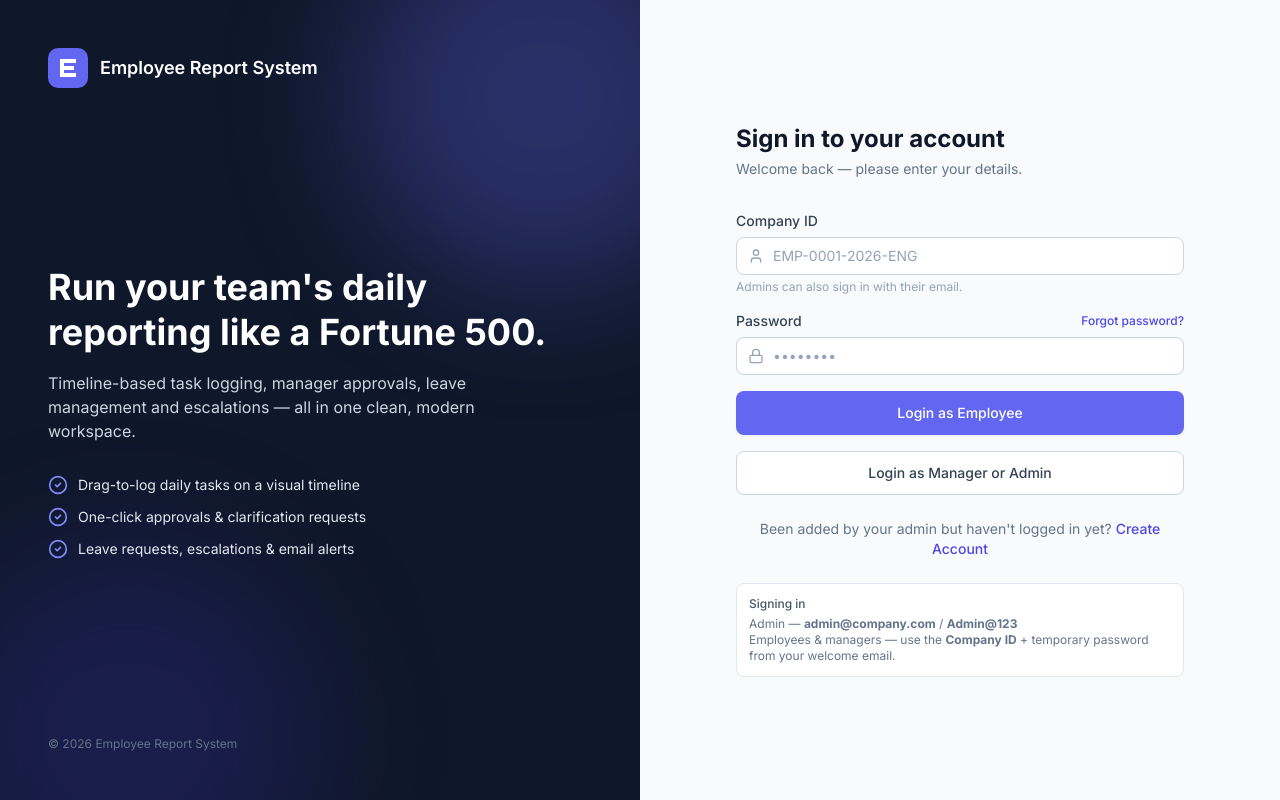
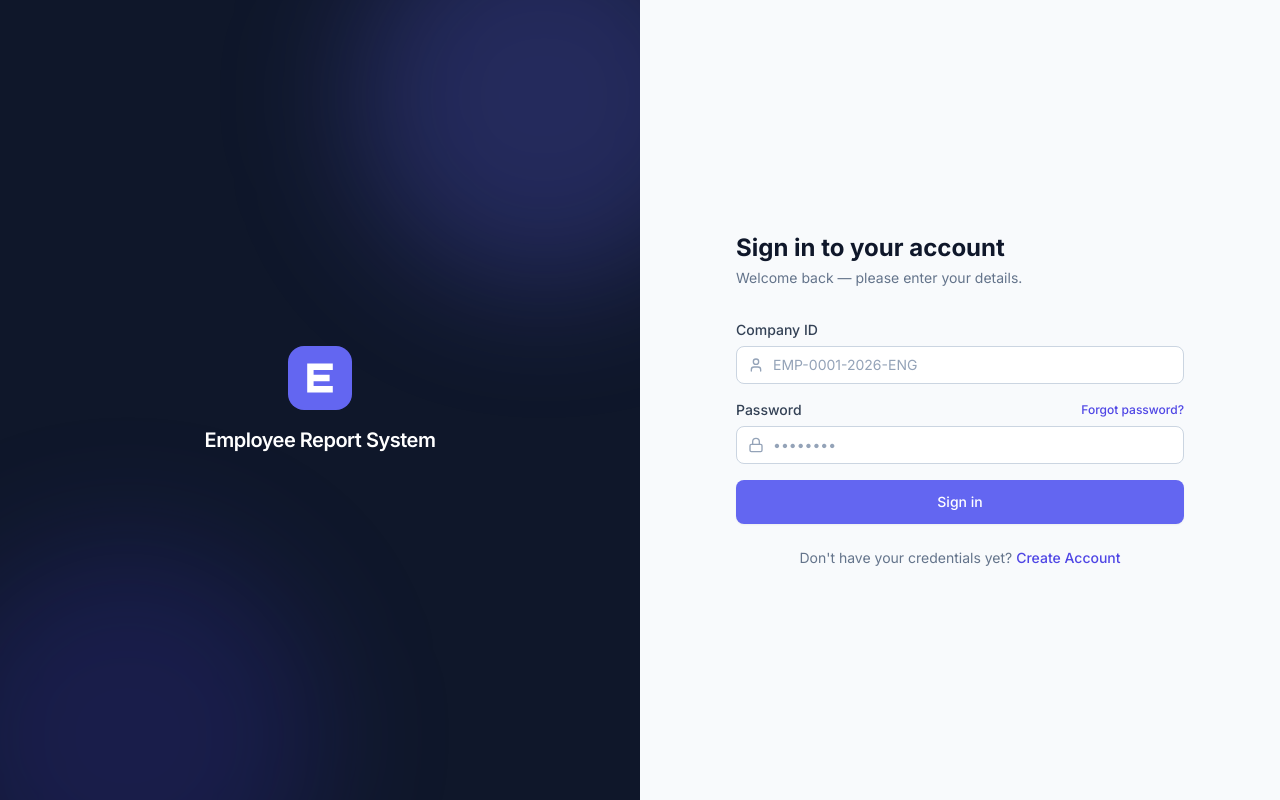
Before and after one commit to viswanath-0/employee-report-system-, a React (Vite) app in the folder frontend/: page /login in a window 1280 px wide. Built offline with nearby package versions, Linux system fonts and the light colour scheme; no server answers.

Commit message:
Switch email to Brevo API + simplify login UI

```diff
--- a/frontend/src/pages/auth/AuthShell.jsx
+++ b/frontend/src/pages/auth/AuthShell.jsx
@@ -1,41 +1,14 @@
-import { CheckCircle2 } from 'lucide-react'
-
 export function AuthShell({ children }) {
-  const year = new Date().getFullYear()
   return (
     <div className="flex min-h-screen">
-      {/* Branding panel */}
-      <div className="relative hidden w-1/2 flex-col justify-between overflow-hidden bg-sidebar p-12 text-white lg:flex">
-        <div className="pointer-events-none absolute -right-24 -top-24 h-96 w-96 rounded-full bg-brand-500/30 blur-3xl" />
+      {/* Branding panel — clean & professional, no marketing copy */}
+      <div className="relative hidden w-1/2 flex-col items-center justify-center overflow-hidden bg-sidebar p-12 text-white lg:flex">
+        <div className="pointer-events-none absolute -right-24 -top-24 h-96 w-96 rounded-full bg-brand-500/25 blur-3xl" />
         <div className="pointer-events-none absolute -bottom-32 -left-16 h-96 w-96 rounded-full bg-brand-700/20 blur-3xl" />
-
-        <div className="relative flex items-center gap-3">
-          <img src="/logo.svg" alt="logo" className="h-10 w-10" />
-          <span className="text-lg font-semibold">Employee Report System</span>
+        <div className="relative flex flex-col items-center gap-4">
+          <img src="/logo.svg" alt="logo" className="h-16 w-16" />
+          <span className="text-xl font-semibold tracking-tight">Employee Report System</span>
         </div>
-
-        <div className="relative">
-          <h1 className="text-4xl font-bold leading-tight">
-            Run your team&apos;s daily reporting like a Fortune 500.
-          </h1>
-          <p className="mt-4 max-w-md text-slate-300">
-            Timeline-based task logging, manager approvals, leave management and escalations —
-            all in one clean, modern workspace.
-          </p>
-          <ul className="mt-8 space-y-3 text-sm text-slate-200">
-            {[
-              'Drag-to-log daily tasks on a visual timeline',
-              'One-click approvals & clarification requests',
-              'Leave requests, escalations & email alerts',
-            ].map((f) => (
-              <li key={f} className="flex items-center gap-2.5">
-                <CheckCircle2 className="h-5 w-5 text-brand-400" /> {f}
-              </li>
-            ))}
-          </ul>
-        </div>
-
-        <p className="relative text-xs text-slate-500">© {year} Employee Report System</p>
       </div>
 
       {/* Form panel */}
--- a/frontend/src/pages/auth/Login.jsx
+++ b/frontend/src/pages/auth/Login.jsx
@@ -58,7 +58,6 @@ export default function Login() {
                 onChange={(e) => setForm({ ...form, login_id: e.target.value })}
               />
             </div>
-            <p className="mt-1 text-xs text-slate-400">Admins can also sign in with their email.</p>
           </div>
 
           <div>
@@ -85,25 +84,16 @@ export default function Login() {
           </div>
 
           <Button type="submit" loading={loading} className="w-full" size="lg">
-            Login as Employee
-          </Button>
-          <Button type="button" variant="secondary" loading={loading} onClick={submit} className="w-full" size="lg">
-            Login as Manager or Admin
+            Sign in
           </Button>
         </form>
 
         <p className="mt-6 text-center text-sm text-slate-500">
-          Been added by your admin but haven&apos;t logged in yet?{' '}
+          Don&apos;t have your credentials yet?{' '}
           <Link to="/create-account" className="font-medium text-brand-600 hover:underline">
             Create Account
           </Link>
         </p>
-
-        <div className="mt-6 rounded-lg border border-slate-200 bg-white p-3 text-xs text-slate-500">
-          <p className="font-medium text-slate-600">Signing in</p>
-          <p className="mt-1">Admin — <b>admin@company.com</b> / <b>Admin@123</b></p>
-          <p>Employees &amp; managers — use the <b>Company ID</b> + temporary password from your welcome email.</p>
-        </div>
       </div>
     </AuthShell>
   )
```
